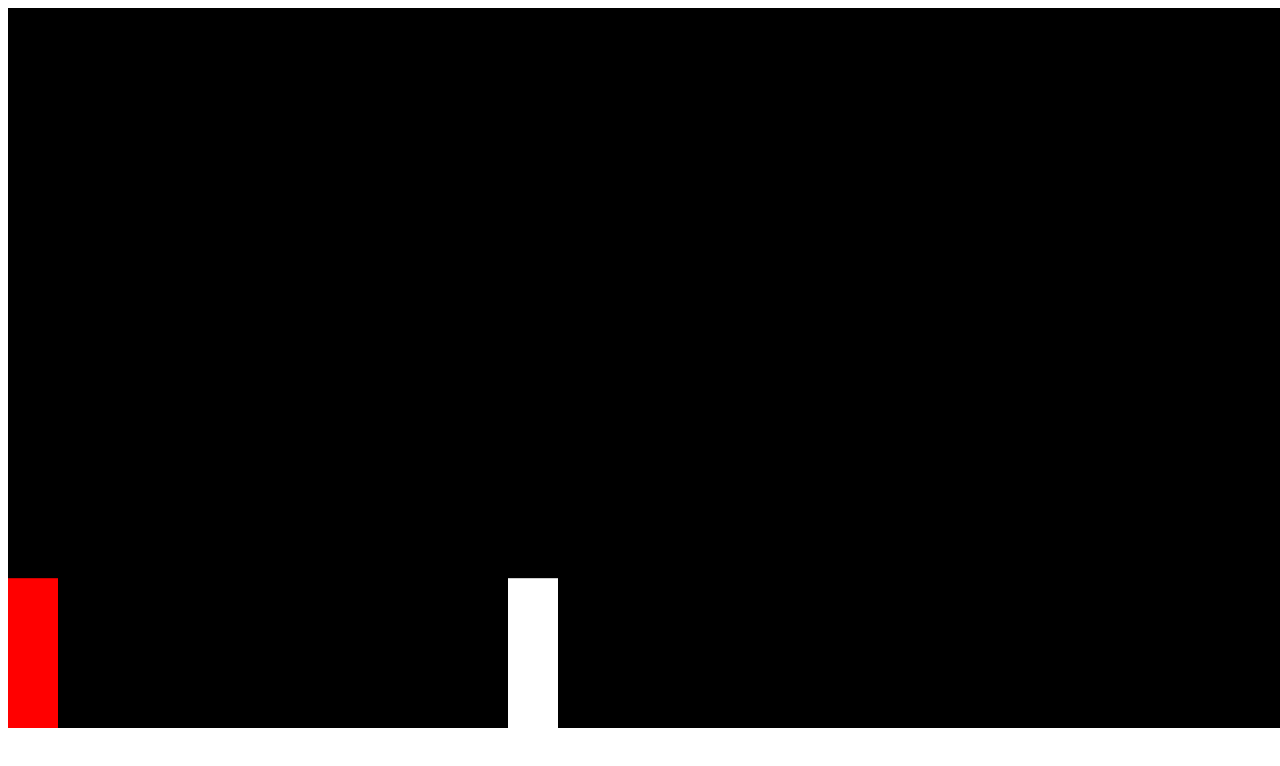
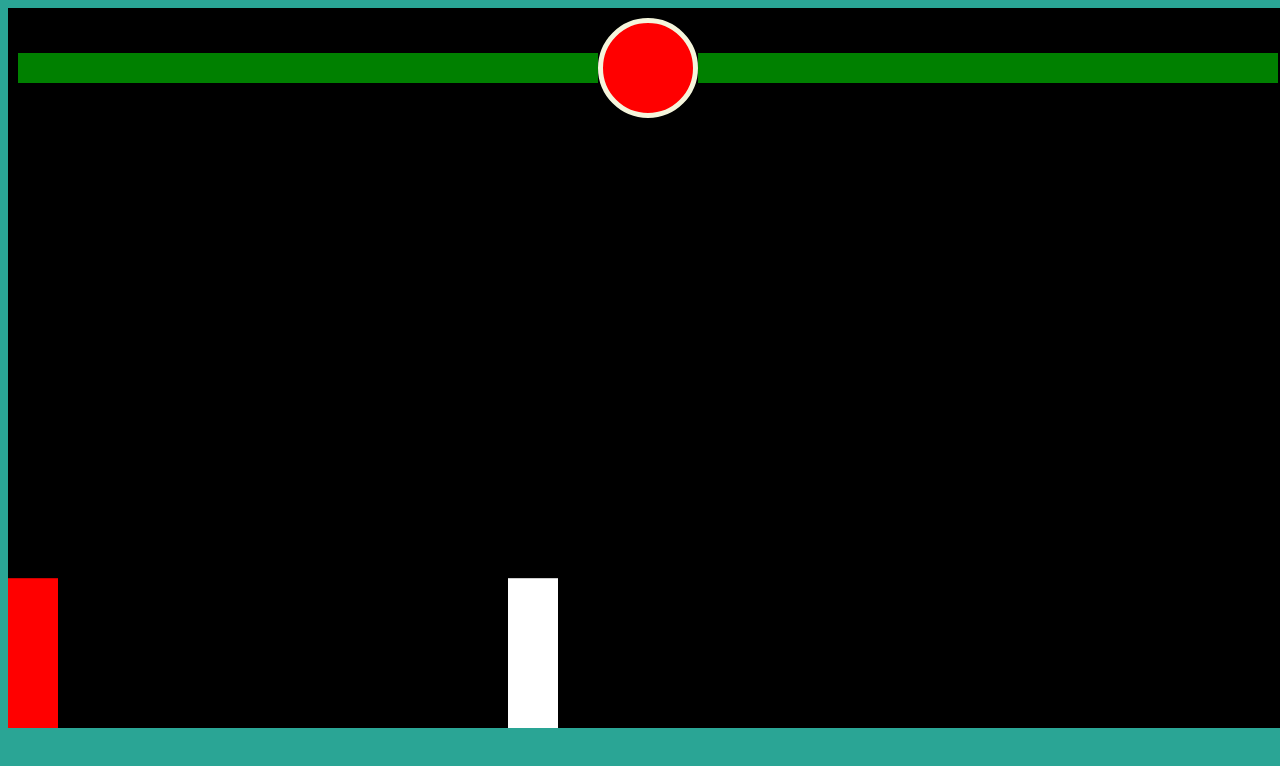
Before and after one commit to vihangamalinda/samurai-duel, a plain HTML site: page game/index.html in a window 1280 px wide. Drawn offline with Linux system fonts and the light colour scheme.

Commit message:
feat:Adding health bar logic and subtracting health when opponent attack is successful.

```diff
--- /dev/null
+++ b/game/index.css
@@ -0,0 +1,71 @@
+* {
+  box-sizing: border-box;
+}
+body {
+  background-color: rgb(42, 165, 149);
+}
+.main-container {
+  position: relative;
+  display: inline-block;
+  /* width: 1280;
+  height: 720; */
+}
+
+.info-container {
+  position: absolute;
+  display: flex;
+  align-items: center;
+  width: 100%;
+  padding: 10px;
+}
+
+.container {
+  position: relative;
+  height: 30px;
+  width: 100%;
+}
+
+.timer-container {
+  background-color: red;
+  height: 100px;
+  width: 100px;
+  flex-shrink: 0;
+  border-width: 5px;
+  border-radius: 50px;
+  border-style: solid;
+  border-color: beige;
+  /* border-color: azure; */
+}
+
+.health-container-player {
+  background-color: yellow;
+  height: 30px;
+  display: flex;
+  justify-content: flex-end;
+}
+
+.health-container-enemy {
+  background-color: yellow;
+  height: 30px;
+  width: 100%;
+}
+
+.player-health {
+  position: absolute;
+  background-color: green;
+  /* width:100%; */
+  top: 0;
+  width: 100%;
+  right: 0;
+  bottom: 0;
+}
+
+.enemy-health {
+  position: absolute;
+  background-color: green;
+  /* width:100%; */
+  top: 0;
+  left: 0;
+  right: 0;
+  bottom: 0;
+}
--- a/game/index.html
+++ b/game/index.html
@@ -1,8 +1,25 @@
 <head>
     <title>Samurai-Duel</title>
+    <link rel="stylesheet" type="text/css" href="./index.css">
 </head>
 
 <body>
-    <canvas></canvas>
+    <div class="main-container">
+        <div class="info-container">
+            <!-- Player's health -->
+            <div class="container">
+                <div class="player-health-container health-container-player"></div>
+                <div class="player-health"></div>
+            </div>
+            <!-- Timer -->
+            <div class="timer-container"></div>
+            <!-- Enemy health -->
+            <div class="container">
+                <div class="enemy-health-container health-container-enemy"></div>
+                <div class="enemy-health"></div>
+            </div>
+        </div>
+        <canvas></canvas>
+    </div>
     <script src="./index.js"></script>
 </body>
--- a/game/index.js
+++ b/game/index.js
@@ -1,5 +1,8 @@
 const canvas = document.querySelector("canvas");
 const c = canvas.getContext("2d");
+
+const playerHealthBar = document.querySelector(".player-health");
+const enemyHealthBar = document.querySelector(".enemy-health");
 
 const MOVEMENTS = {
   jump: -20,
@@ -30,6 +33,7 @@ class Sprite {
     };
     this.color = color;
     this.isAttacking;
+    this.health = 100;
     console.log(this);
   }
 
@@ -134,10 +138,16 @@ function animate() {
   // Detect collision
   //   console.log(player)
   if (isAttackColliding(player, enemy)) {
-    console.log("Player Hit enemy");
+    enemy.health -= 1;
+    console.log(enemy.health);
+    enemyHealthBar.style.width = enemy.health + "%";
+    // console.log("Player Hit enemy");
   }
 
   if (isAttackColliding(enemy, player)) {
+    player.health -= 1;
+    console.log(player.health);
+    playerHealthBar.style.width = player.health + "%";
     console.log("Enemy Hit Player");
   }
 }
```
